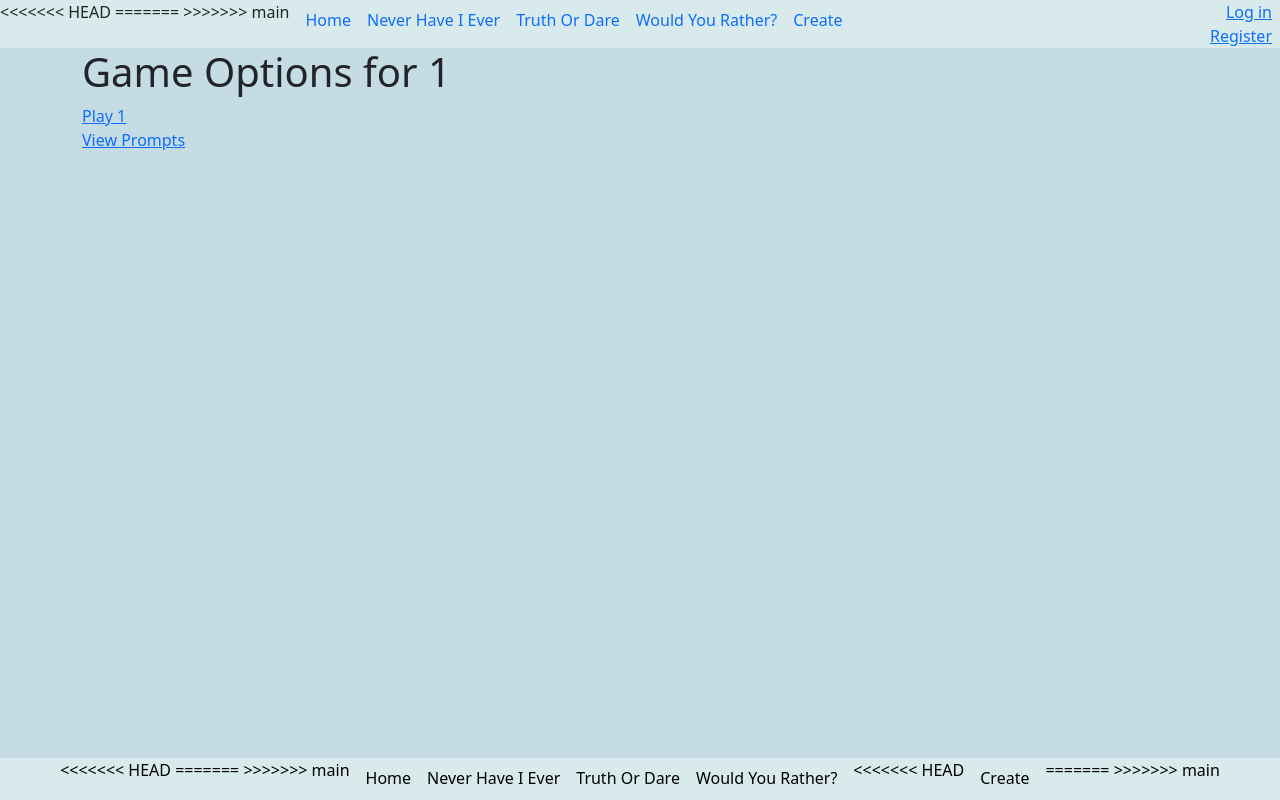
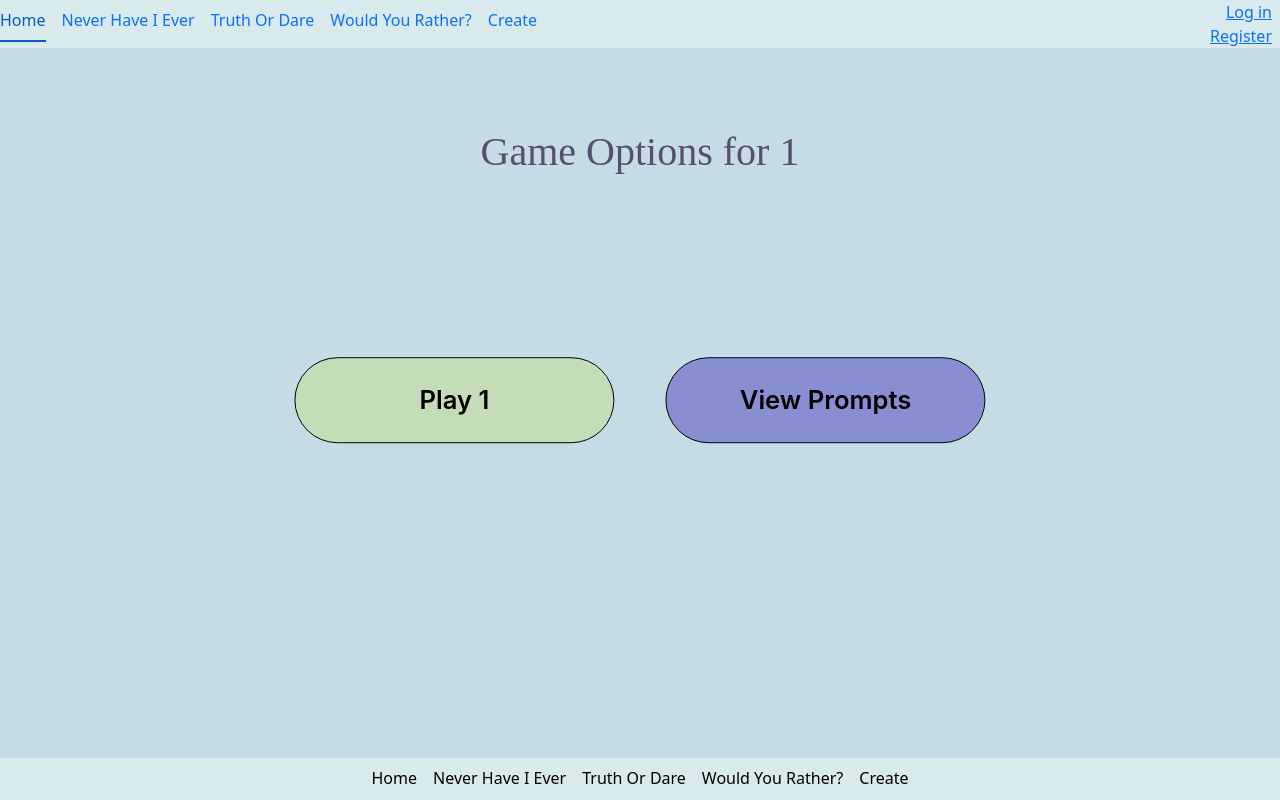
Before and after one commit to mc3071258/verve, a Django app: page /games/1/ in a window 1280 px wide. Run offline with Django 5.2, Linux system fonts and the light colour scheme.

Commit message:
Integrate with game.html

```diff
--- a/core/static/game_baseStyle.css
+++ b/core/static/game_baseStyle.css
@@ -8,6 +8,15 @@
 
 }
 
+h1{
+    color: #57506C;
+    text-align: center;
+    font-family: "Konkhmer Sleokchher";
+    font-style: normal;
+    font-weight: 400;
+    line-height: normal;
+    margin-top: 10vh;
+}
 .GameOptions{
     display: flex;
     position: absolute;
@@ -25,7 +34,11 @@
     color: #000;
     font-family: Inter;
     font-size: 2vw;
-    font-style: italic;
     font-weight: 600;
     line-height: normal;
+    text-align: center;
+    border-color: #000;
+    display: flex;
+    justify-content: center;
+    align-items: center;
 }
--- a/templates/base.html
+++ b/templates/base.html
@@ -20,10 +20,6 @@
 
         <div class = "nav items">
         <ul class="nav nav-underline">
-<<<<<<< HEAD
-=======
-
->>>>>>> main
             <li class="nav-item"><a class="nav-link" href="{% url 'home' %}">Home</a></li>
             <li class="nav-item"><a class="nav-link" href="{% url 'game' slug='never-have-i-ever'%}">Never Have I Ever</a></li>
             <li class="nav-item"><a class="nav-link" href="{% url 'game' slug='truth-or-dare'%}">Truth Or Dare</a></li>
@@ -61,18 +57,11 @@
    <footer class = "footer">
     <div class = "footer-items d-flex justify-content-center">
         <ul class= "nav nav-underline">
-<<<<<<< HEAD
-=======
-
->>>>>>> main
             <li class="nav-item"><a class="nav-link" href="{% url 'home' %}">Home</a></li>
             <li class="nav-item"><a class="nav-link" href="{% url 'game' slug='never-have-i-ever'%}">Never Have I Ever</a></li>
             <li class="nav-item"><a class="nav-link" href="{% url 'game' slug='truth-or-dare'%}">Truth Or Dare</a></li>
             <li class="nav-item"><a class="nav-link" href="{% url 'game' slug='would-you-rather' %}">Would You Rather?</a></li>
-<<<<<<< HEAD
             <li class="nav-item"><a class="nav-link" href="{% url 'choose_game' %}">Create</a></li>
-=======
->>>>>>> main
         </ul>
         </div>
    </footer>
--- a/templates/games/game.html
+++ b/templates/games/game.html
@@ -5,15 +5,23 @@
 {% endblock %}
 
 
-{% block game_title %}
+{% block gameTitle %}
     Game Options for {{game_title|title}}
 {% endblock %}
 
 
-{% block game_content %}
+{% block playGameName %}
+    Play {{ slug|capfirst }}
+{% endblock %}
+
+{% block playGameUrl %}
+    /games/{{ slug }}/play/
+{% endblock %}
+
+{% block viewPromptsUrl %}
+    /games/{{ slug }}/prompts/
+{% endblock %}
 
 <a href="/games/{{ slug }}/play/">Play {{ slug|capfirst }}</a><br>
 
 <a href="/games/{{ slug }}/prompts/">View Prompts</a>
-
-{% endblock %}
--- a/templates/games/game_base.html
+++ b/templates/games/game_base.html
@@ -5,14 +5,17 @@
 
 {% block title %}Game{% endblock %}
 
+
+
 {% block content %}
+
 <link rel="stylesheet" type="text/css" href ="{% static 'game_baseStyle.css' %}"/>
-<h1>{% block game_title %}Game{% endblock %}</h1>
+<h1>{% block gameTitle %}Game{% endblock %}</h1>
 {% block game_content %}
 
     <div class = "GameOptions">
-    <button id="playGameButton" href="{% url 'game_play' slug=game.slug %}">Play Game</button>
-    <button id = "viewPromptsButton" href="{% url 'game_prompts' slug=game.slug %}">View Prompts</button>
+    <a id="playGameButton" class ="btn" href="{% block playGameUrl %}{% endblock%}">{% block playGameName %}Play Game{% endblock %}</a>
+    <a id = "viewPromptsButton" class = "btn" href="{% block viewPromptsUrl %}{% endblock%}'">View Prompts</a>
     </div>
 
 {% endblock %}
--- a/templates/home.html
+++ b/templates/home.html
@@ -37,11 +37,6 @@
                         {% endif %}
                     <td>
                         {% if prompt.id in voted_prompts %}
-<<<<<<< HEAD
-                            <button disabled class="btn btn-primary"> You have already voted on this prompt </button>
-                        {% elif prompt.creator == request.user %}
-                            <button disabled class="btn btn-primary"> You cannot vote on your own prompts </button>
-=======
 
                             <button disabled class="btn btn-primary"> You have already voted on this prompt </button>
                         {% elif prompt.creator == request.user %}
@@ -49,7 +44,6 @@
 
                         <button disabled class="btn"> Upvote </button>
 
->>>>>>> main
                     {% else %}
                         <form action="{% url 'upvote_prompt' prompt.id %}" method="post">
                             {% csrf_token %}
```
